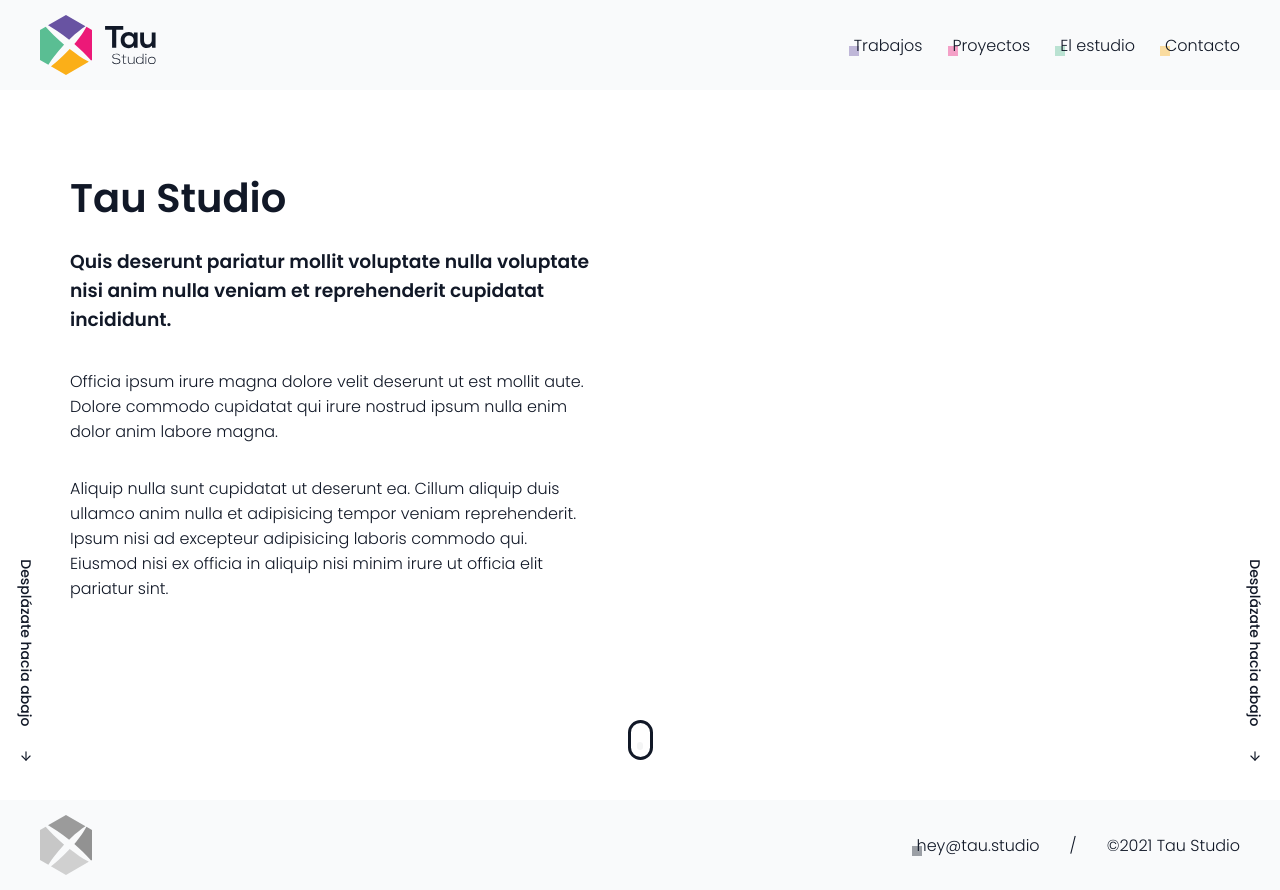
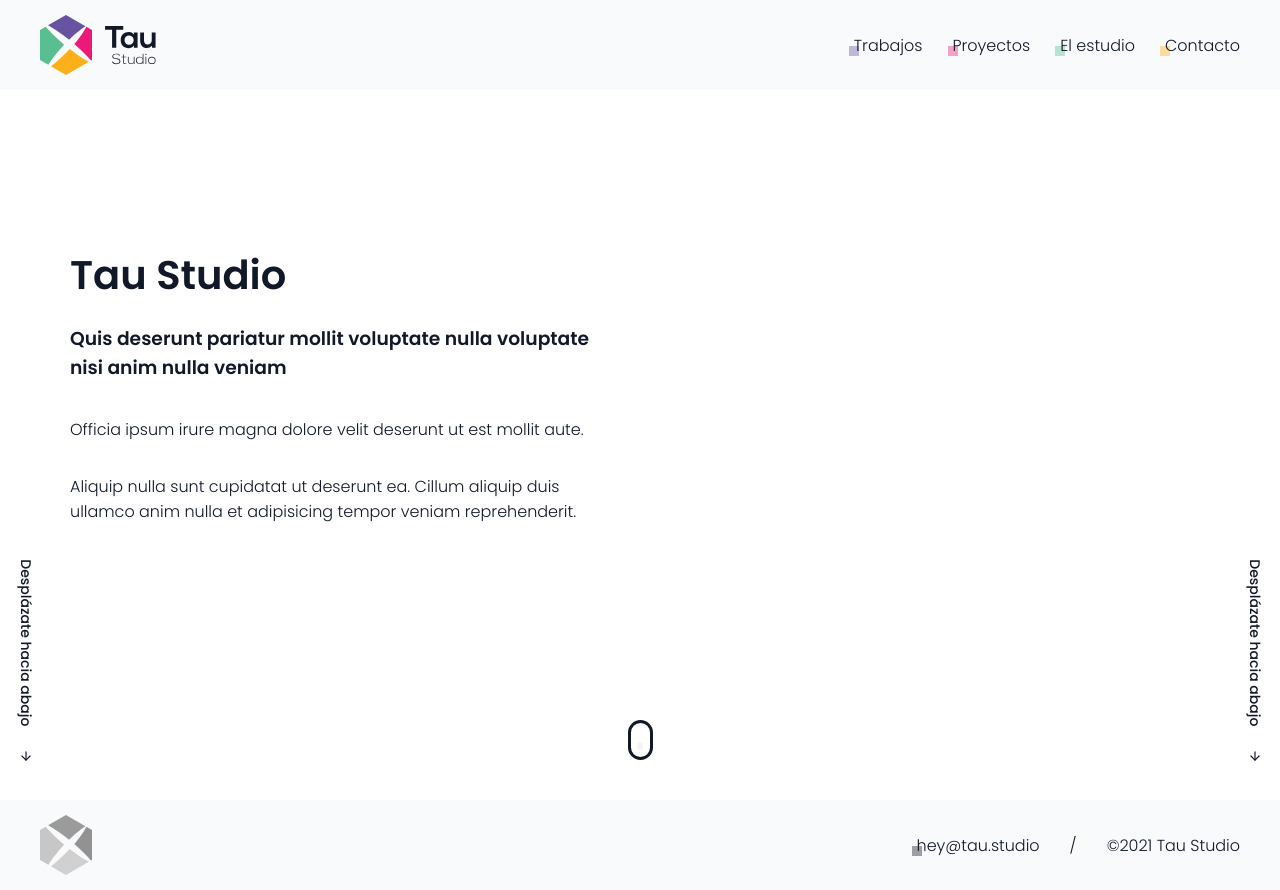
Before and after one commit to tau/studio, a Next.js app: page /home in a window 1280 px wide. Built offline with nearby package versions, Linux system fonts and the light colour scheme; some icons are missing.

Commit message:
small changes

```diff
--- a/components/Header.js
+++ b/components/Header.js
@@ -15,9 +15,9 @@ export default function Header() {
         <section className="content h-full relative">
           <section className="header__wrapper t-heading">
             <h1 className="mt-0 mt-heading">Tau Studio</h1>
-            <h3>Quis deserunt pariatur mollit voluptate nulla voluptate nisi anim nulla veniam et reprehenderit cupidatat incididunt.</h3>
-            <p>Officia ipsum irure magna dolore velit deserunt ut est mollit aute. Dolore commodo cupidatat qui irure nostrud ipsum nulla enim dolor anim labore magna.</p>
-            <p>Aliquip nulla sunt cupidatat ut deserunt ea. Cillum aliquip duis ullamco anim nulla et adipisicing tempor veniam reprehenderit. Ipsum nisi ad excepteur adipisicing laboris commodo qui. Eiusmod nisi ex officia in aliquip nisi minim irure ut officia elit pariatur sint.</p>
+            <h3>Quis deserunt pariatur mollit voluptate nulla voluptate nisi anim nulla veniam</h3>
+            <p>Officia ipsum irure magna dolore velit deserunt ut est mollit aute.</p>
+            <p>Aliquip nulla sunt cupidatat ut deserunt ea. Cillum aliquip duis ullamco anim nulla et adipisicing tempor veniam reprehenderit.</p>
           </section>
 
           <div onClick={scrollToMain} className="mouse"></div>
--- a/pages/home.js
+++ b/pages/home.js
@@ -5,9 +5,9 @@ function Home() {
   return (
     <>
       <Head>
-
+        <meta key="robots" name="robots" content="noindex,follow" />
+        <meta key="googlebot" name="googlebot" content="noindex,follow" />
       </Head>
-
 
     </>
   )
```
